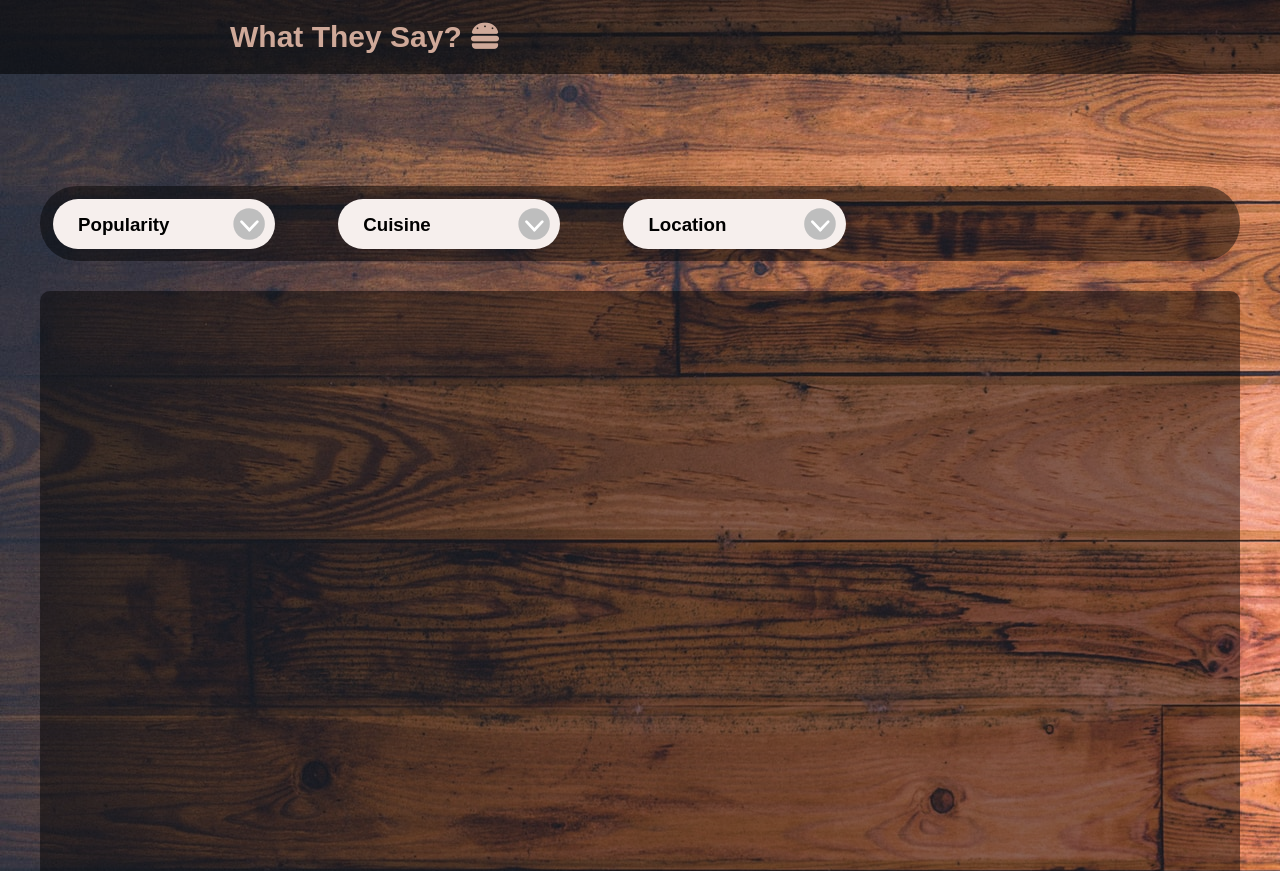
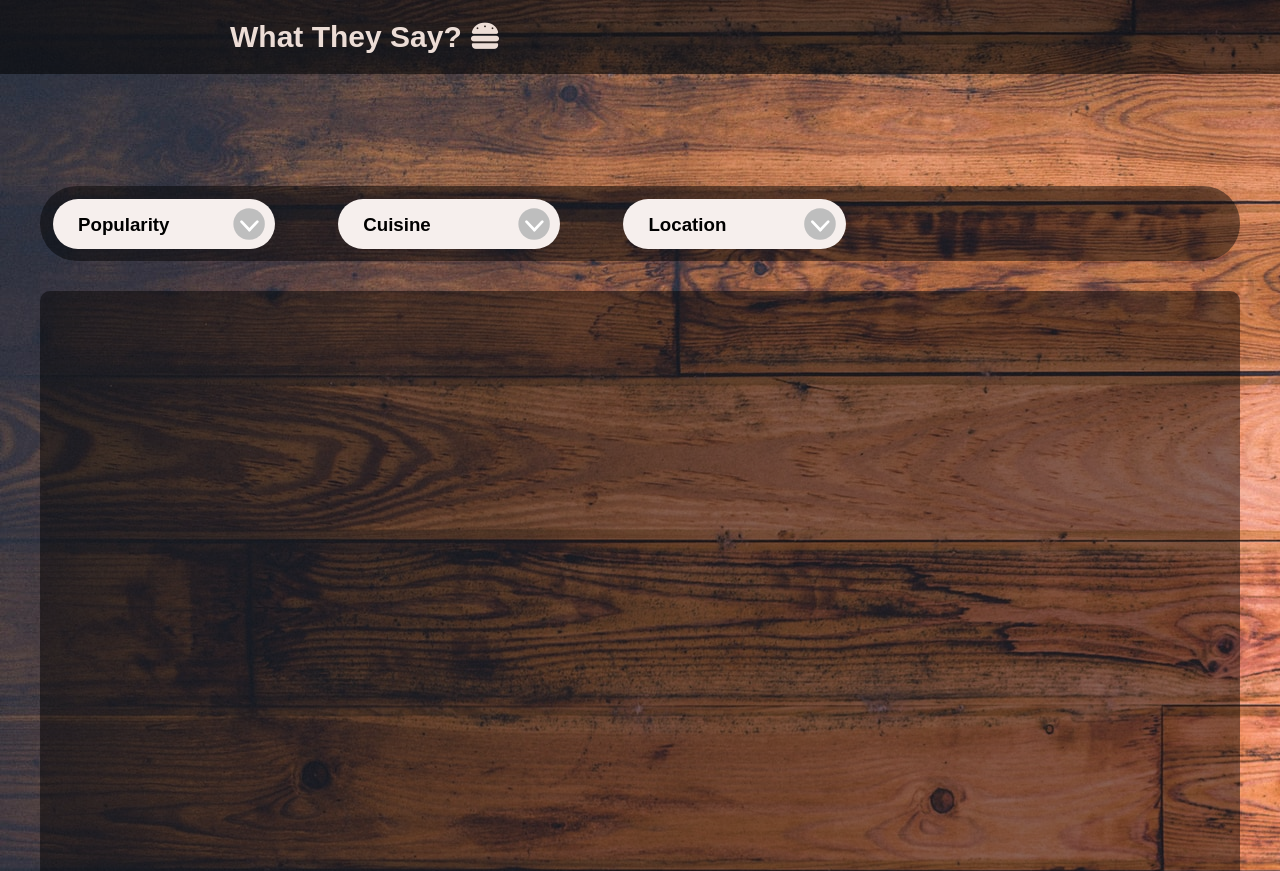
Before and after one commit to UnscriptedLogic/MovieReviewWebsite, a plain HTML site: page index.html in a window 1280 px wide. Shown: the top 871 px of the page. Drawn offline with Linux system fonts and the light colour scheme.

Commit message:
logo colour change

```diff
--- a/styles.css
+++ b/styles.css
@@ -8,7 +8,7 @@
 }
 
 .logo__text {
-  color: #cfa999;
+  color: #ecddd6;
   font-size: 30px;
   text-decoration: none;
   padding-left: 7em;
```
